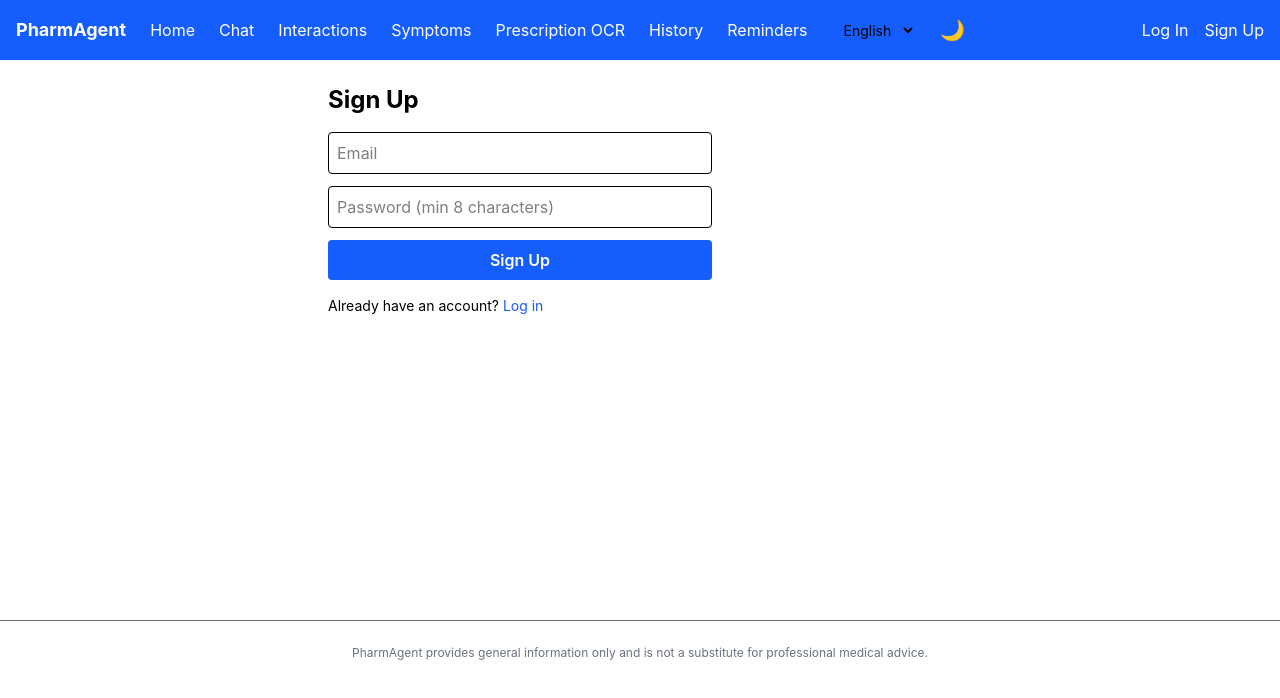
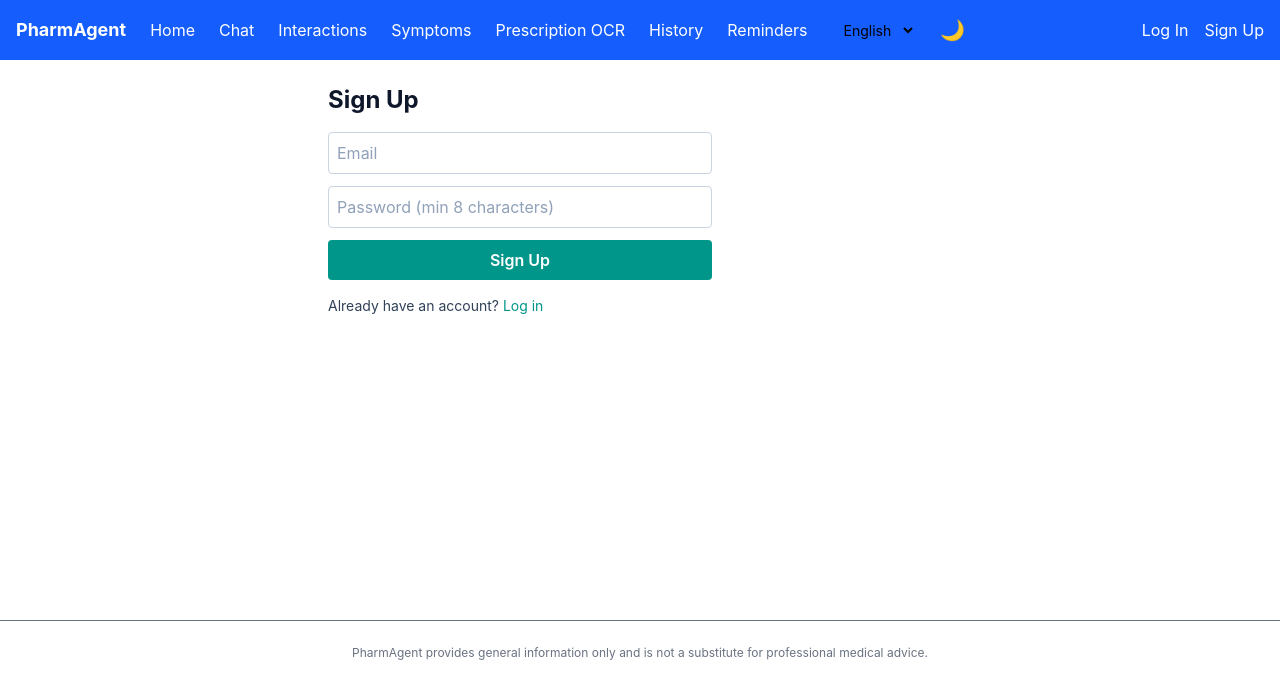
Before and after one commit to SharadaBende/pharmagent-ai-medicine-assistant, a React app in the folder frontend/: page /signup in a window 1280 px wide. Shown: the top 698 px of the page. Built offline with nearby package versions, Linux system fonts and the light colour scheme; the HTML template or start-up script is replaced by a standard one.

Commit message:
style: apply teal/amber/slate palette to Signup page

```diff
--- a/frontend/src/pages/Signup.jsx
+++ b/frontend/src/pages/Signup.jsx
@@ -33,14 +33,21 @@ function Signup() {
 
   return (
     <div>
-      <h1 className="text-2xl font-bold mb-4">Sign Up</h1>
+      <h1 className="text-2xl font-bold mb-4 text-slate-900 dark:text-slate-100">
+        Sign Up
+      </h1>
       <form onSubmit={handleSubmit} className="flex flex-col gap-3 max-w-sm">
         <input
           type="email"
           placeholder="Email"
           value={email}
           onChange={(e) => setEmail(e.target.value)}
-          className="border rounded p-2"
+          className="border border-slate-300 dark:border-slate-600
+                     bg-white dark:bg-slate-800
+                     text-slate-900 dark:text-slate-100
+                     placeholder:text-slate-400 dark:placeholder:text-slate-500
+                     rounded p-2
+                     focus:outline-none focus:ring-2 focus:ring-teal-500 focus:border-teal-500"
           required
         />
         <input
@@ -48,21 +55,30 @@ function Signup() {
           placeholder="Password (min 8 characters)"
           value={password}
           onChange={(e) => setPassword(e.target.value)}
-          className="border rounded p-2"
+          className="border border-slate-300 dark:border-slate-600
+                     bg-white dark:bg-slate-800
+                     text-slate-900 dark:text-slate-100
+                     placeholder:text-slate-400 dark:placeholder:text-slate-500
+                     rounded p-2
+                     focus:outline-none focus:ring-2 focus:ring-teal-500 focus:border-teal-500"
           minLength={8}
           required
         />
         <button
           type="submit"
           disabled={loading}
-          className="bg-blue-600 text-white rounded p-2 font-semibold disabled:opacity-50"
+          className="bg-teal-600 hover:bg-teal-700 text-white rounded p-2 font-semibold
+                     disabled:opacity-50 transition"
         >
           {loading ? 'Creating account...' : 'Sign Up'}
         </button>
       </form>
-      {error && <p className="text-red-600 mt-4">{error}</p>}
-      <p className="mt-4 text-sm">
-        Already have an account? <Link to="/login" className="text-blue-600 hover:underline">Log in</Link>
+      {error && <p className="text-red-600 dark:text-red-400 mt-4">{error}</p>}
+      <p className="mt-4 text-sm text-slate-700 dark:text-slate-300">
+        Already have an account?{' '}
+        <Link to="/login" className="text-teal-600 dark:text-teal-400 hover:underline">
+          Log in
+        </Link>
       </p>
     </div>
   )
```
